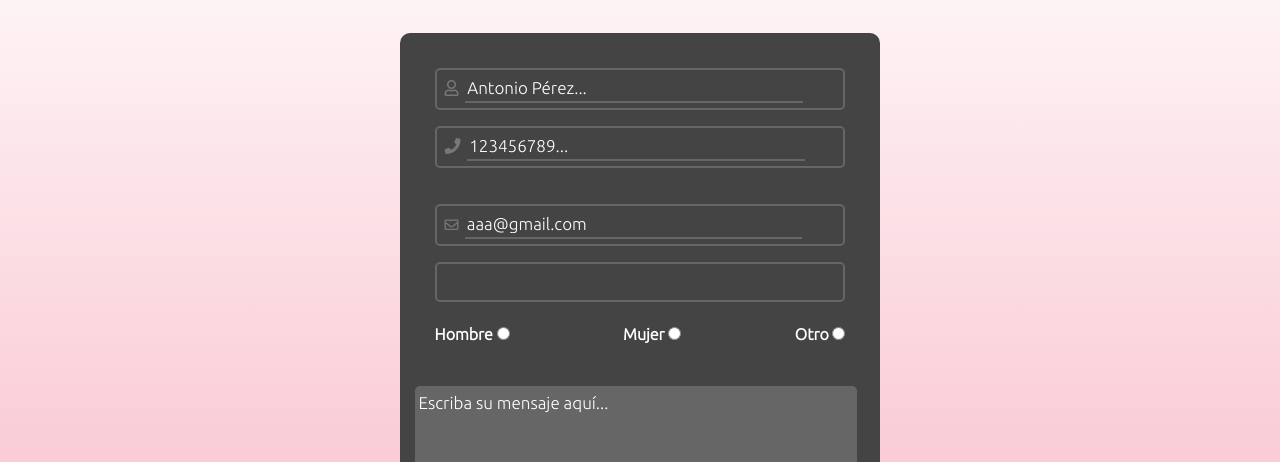
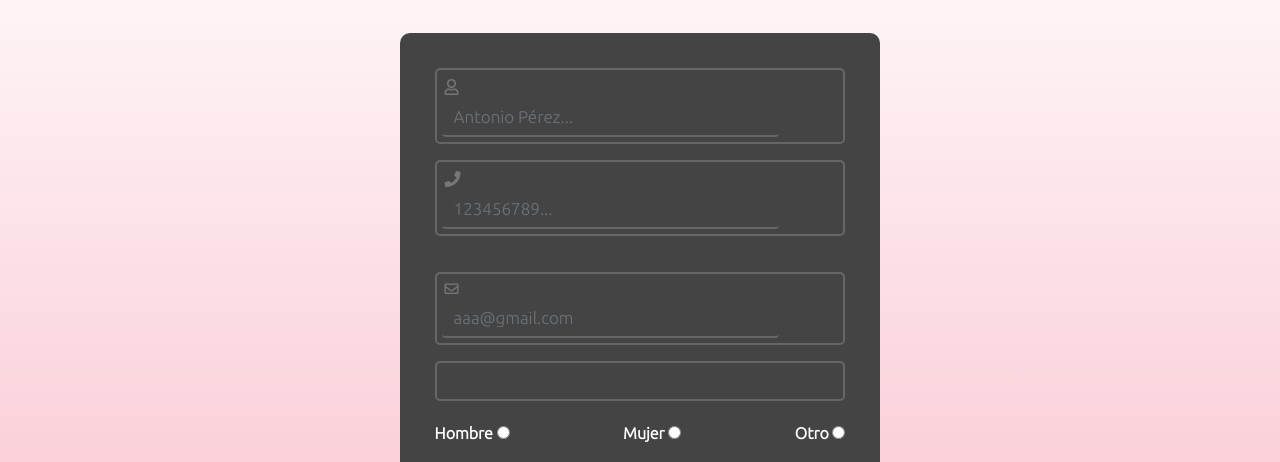
Before and after one commit to EQUIPO3-DAW-ENTORNOS/sprint2lenguajes, a plain HTML site: page contactus_grupo3.html in a window 1280 px wide. Shown: the part 322-784 px from the top of the page. Drawn offline with nearby package versions, Linux system fonts and the light colour scheme.

Commit message:
Update contactus_grupo3.html

```diff
--- a/contactus_grupo3.html
+++ b/contactus_grupo3.html
@@ -65,22 +65,22 @@
 
             <!-- Añadir campos de texto -->
 
-            <div class="form-inputs" data-bs-toggle="tooltip" valid-feedback >
+            <div class="form-inputs"  >
                 <div class="form-up" class="was-validated">
                     <div class="inputs">
-                        <label for=""><i class="far fa-user"></i></label>
-                        <input type="text" required maxlength="25" minlength="1" placeholder="Antonio Pérez...">
+                        <label for=""><i class="far fa-user" class="form-label "></i></label>
+                        <input type="text"  class="form-control" required maxlength="25" minlength="1" placeholder="Antonio Pérez...">
                     </div>
                     <div class="inputs">
-                        <label for=""><i class="fas fa-phone"></i></label>
-                        <input type="tel" required placeholder="123456789...">
+                        <label for=""><i class="fas fa-phone" class="form-label" ></i></label>
+                        <input type="tel" class="form-control" required placeholder="123456789...">
                     </div>
                 </div>
 
                 <div class="form-down valid-feedback ">
                     <div class="inputs">
-                        <label for=""><i class="far fa-envelope"></i></label>
-                        <input type="email" required maxlength="320" minlength="3" placeholder="aaa@gmail.com" id="input-email" >
+                        <label for=""><i class="far fa-envelope" class="form-label"></i></label>
+                        <input type="email" class="form-control" required maxlength="320" minlength="3" placeholder="aaa@gmail.com" id="input-email" >
                     </div>
 
 
```
